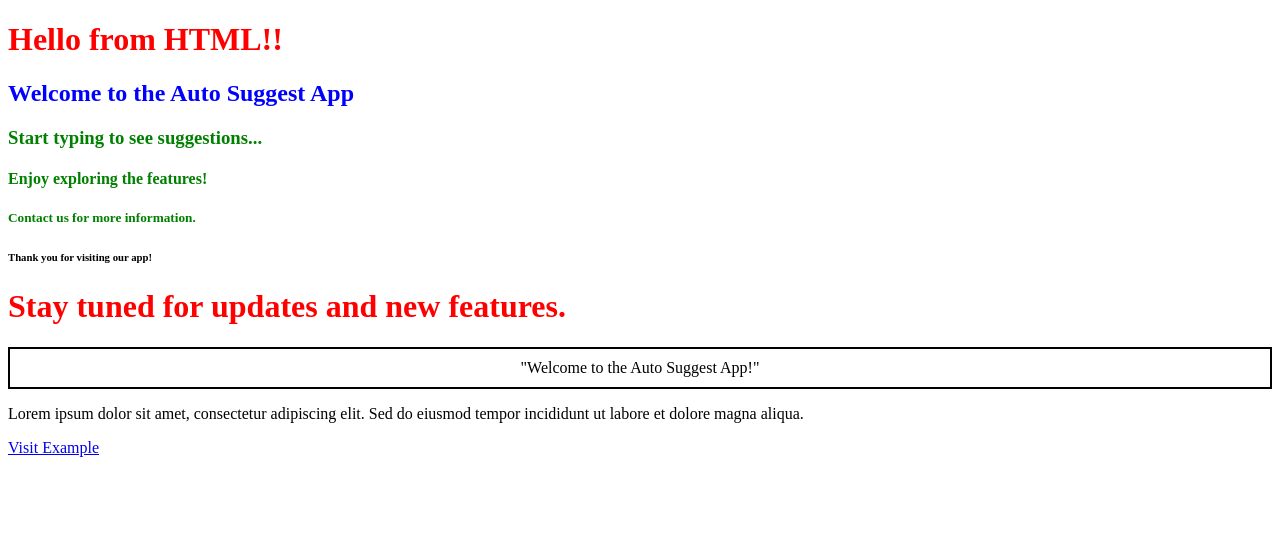
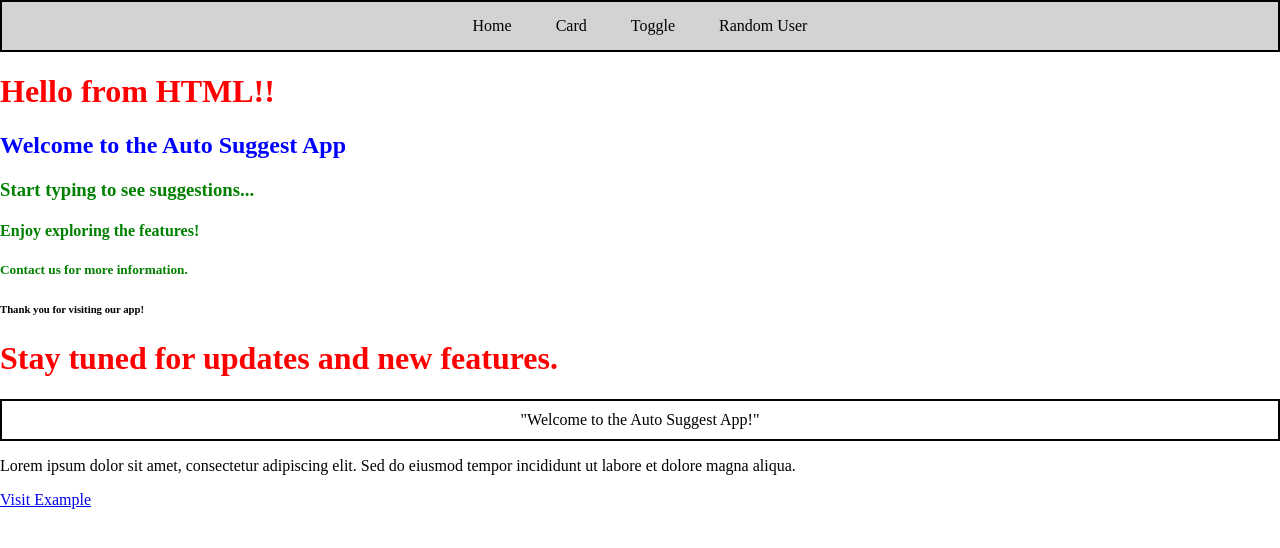
Before and after one commit to nithyak0604/autosuggest, a website: page frontend/index.html in a window 1280 px wide. Drawn offline with Linux system fonts and the light colour scheme.

Commit message:
Added navbar and styled

```diff
--- a/frontend/css/index.css
+++ b/frontend/css/index.css
@@ -18,5 +18,30 @@ h1 {
     border-style: solid;
     padding: 10px;
     text-align: center;
+}
 
+.navbar{
+    border: 2px;
+    border-color: black;
+    border-style: solid;
+    padding: 15px;
+    text-align: center;
+    background-color: lightgray;
 }
+
+.navbar a{
+    color: black;
+    /* Content between the border and the text is called padding. It is used to create space around the text inside the element. */
+    padding : 20px;
+    text-decoration: none;
+}
+
+/*When my mouse hovers over the links in the navbar, change their color to red*/
+.navbar a:hover{
+    background-color: brown;
+    color: white;
+}
+
+body{
+    margin: 0px;
+}
--- a/frontend/index.html
+++ b/frontend/index.html
@@ -7,6 +7,12 @@
     <link rel="stylesheet" href="css/index.css">
 </head>
 <body>
+    <div class="navbar">
+        <a href=""> Home </a>
+        <a href=""> Card </a>
+        <a href=""> Toggle </a>
+        <a href=""> Random User </a>
+    </div>
     <h1>Hello from HTML!!</h1>
     <h2 id="heading-2">Welcome to the Auto Suggest App</h2>
     <h3 class="heading">Start typing to see suggestions...</h3>
```
